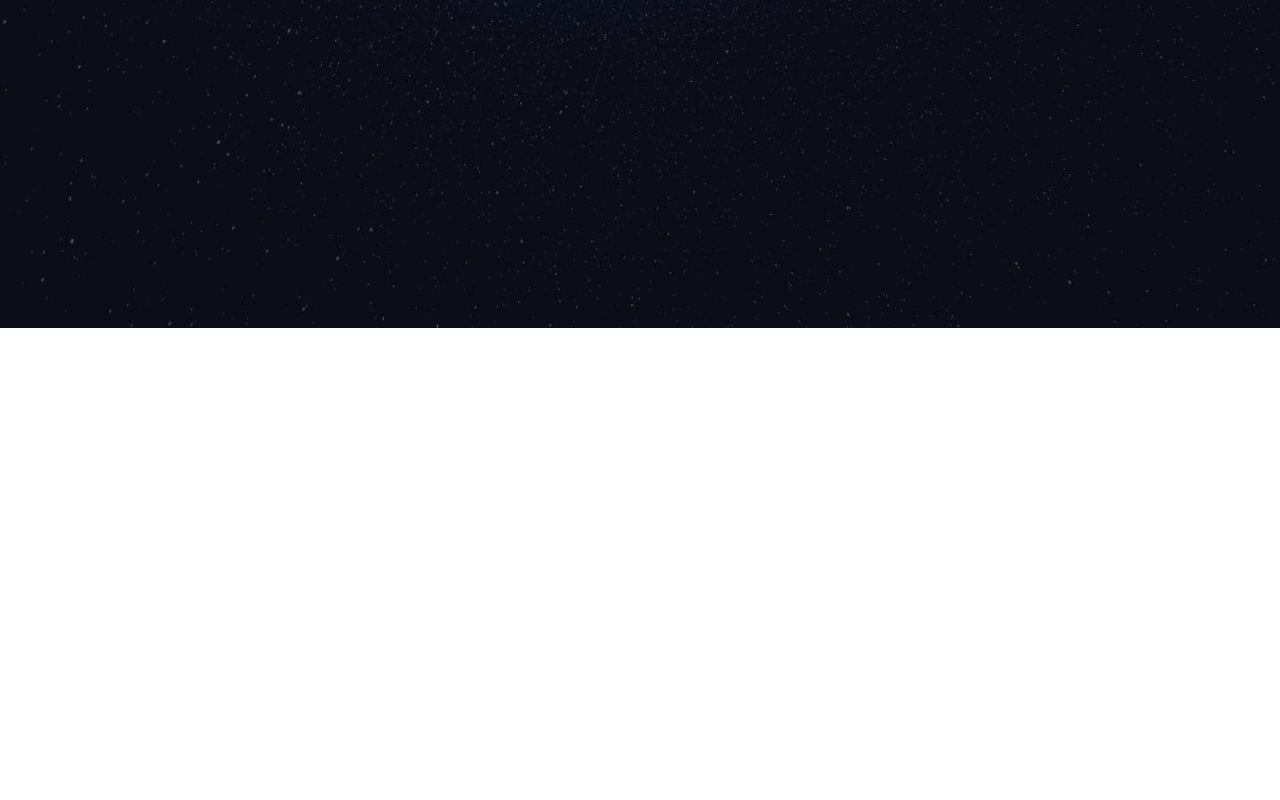
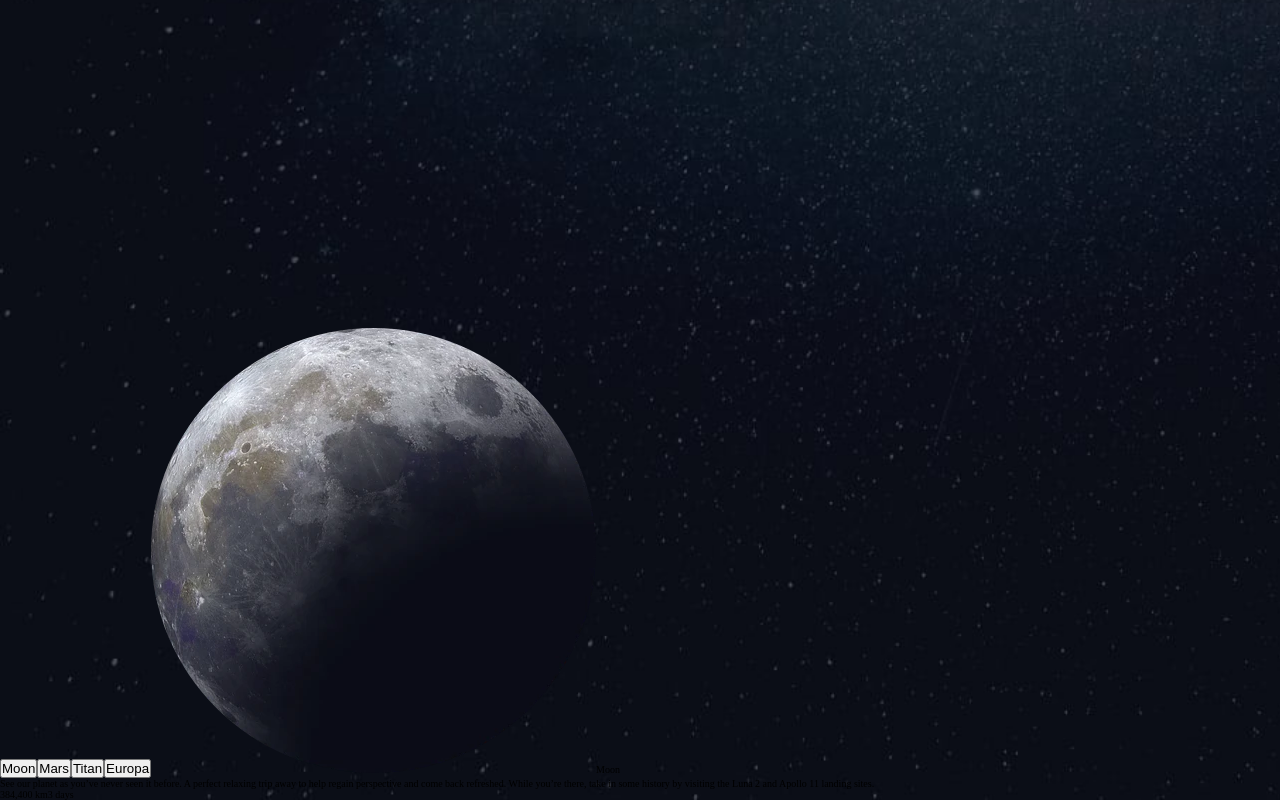
Before and after one commit to KamilKonopski/space-tourism-website-main, a React (Create React App) app: page /destination in a window 1280 px wide. Shown: the part 472-1272 px from the top of the page. Before the commit the page ends 800 px from the top, so only its background shows below. Built offline with nearby package versions, Linux system fonts and the light colour scheme; a web font is replaced by a local one.

Commit message:
change content if button was clicked feature

```diff
--- a/src/pages/Destination/Destination.jsx
+++ b/src/pages/Destination/Destination.jsx
@@ -1,15 +1,65 @@
-// import { NavLink } from "react-router-dom";
+import { useState } from 'react';
 
 import Header from '../../components/Header/Header';
+
+import { destinations } from '../../data/data';
+
+import moonImage from '../../assets/destination/image-moon.webp';
+import marsImage from '../../assets/destination/image-mars.webp';
+import titanImage from '../../assets/destination/image-titan.webp';
+import europaImage from '../../assets/destination/image-europa.webp';
 
 import classes from './Destination.module.css';
 
 function Destination() {
+    const [image, setImage] = useState(moonImage);
+    const [name, setName] = useState(destinations[0].name);
+    const [desc, setDesc] = useState(destinations[0].description);
+    const [distance, setDistance] = useState(destinations[0].distance);
+    const [travel, setTravel] = useState(destinations[0].travel);
+
+    function changeContentHandler(e) {
+        const target = e.target
+        if (target.textContent === 'Moon') {
+            setImage(moonImage)
+            setName(destinations[0].name)
+            setDesc(destinations[0].description)
+            setDistance(destinations[0].distance)
+            setTravel(destinations[0].travel)
+        } else if (target.textContent === 'Mars') {
+            setImage(marsImage)
+            setName(destinations[1].name)
+            setDesc(destinations[1].description)
+            setDistance(destinations[1].distance)
+            setTravel(destinations[1].travel)
+        } else if (target.textContent === 'Europa') {
+            setImage(europaImage)
+            setName(destinations[2].name)
+            setDesc(destinations[2].description)
+            setDistance(destinations[2].distance)
+            setTravel(destinations[2].travel)
+        } else if (target.textContent === 'Titan') {
+            setImage(titanImage)
+            setName(destinations[3].name)
+            setDesc(destinations[3].description)
+            setDistance(destinations[3].distance)
+            setTravel(destinations[3].travel)
+        }
+    }
     // const moon = destinations.findIndex(destination => destination.name.toLowerCase() === 'moon');
     return (
         <div className={classes['destination-page']}>
             <Header />
             <main>
+                <button onClick={changeContentHandler}>Moon</button>
+                <button onClick={changeContentHandler}>Mars</button>
+                <button onClick={changeContentHandler}>Titan</button>
+                <button onClick={changeContentHandler}>Europa</button>
+                <img src={image} alt={name} />
+                <span>{name}</span>
+                <p>{desc}</p>
+                <span>{distance}</span>
+                <span>{travel}</span>
             </main>
         </div>
     );
```
